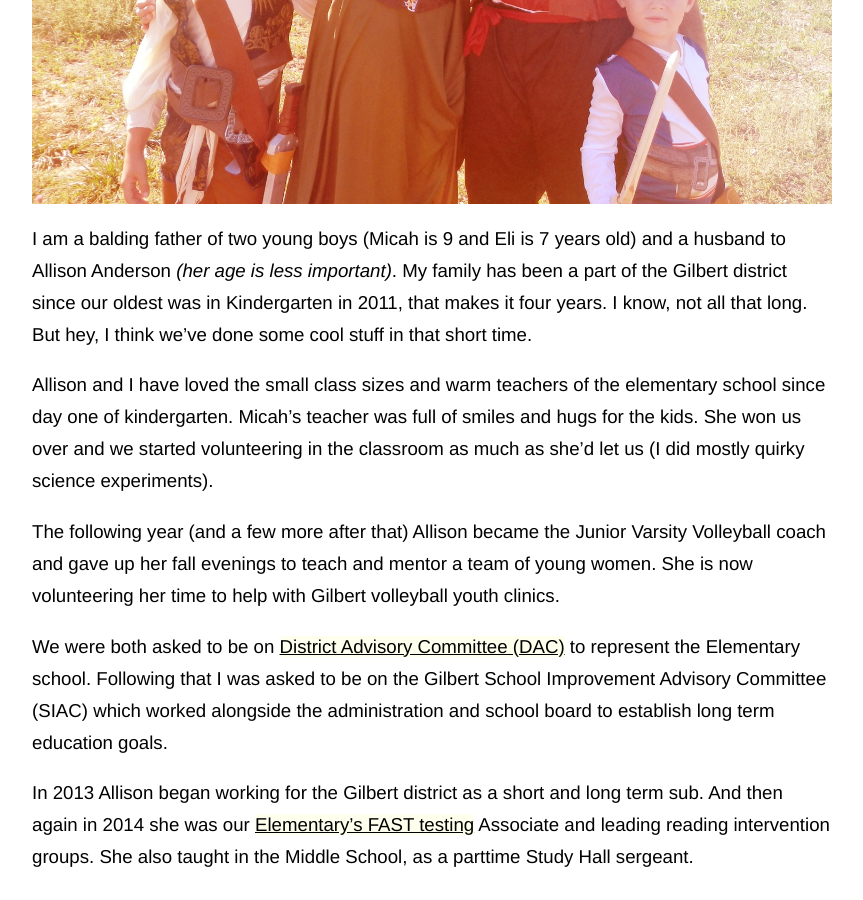
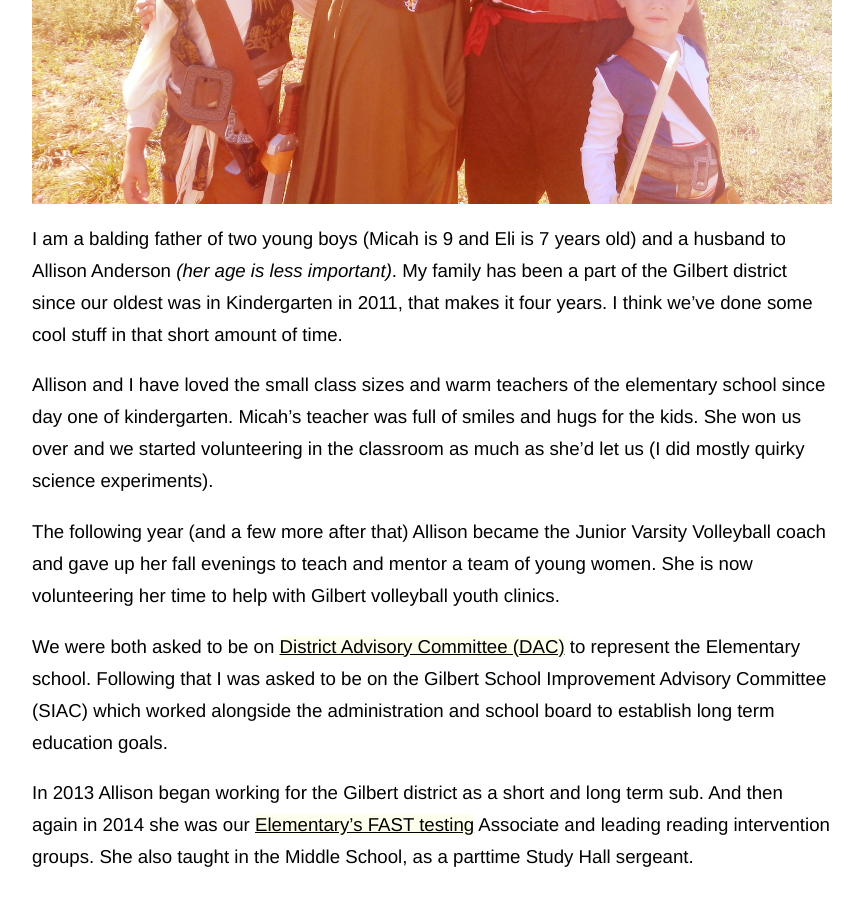
Before and after one commit to banderson623/banderson623.github.com, a Jekyll site: the page built from projects/gilbert-school-board.md, in a window 1280 px wide and 900 px high, scrolled down 2802 px. Shown: the whole window, without its empty margins (208-1071 px from the left). Built offline with Jekyll 4.4.1, drawn with Linux system fonts in a browser that asks for light colours; a script that is not in the unit is left out.

Commit message:
more stronger

```diff
--- a/projects/gilbert-school-board.md
+++ b/projects/gilbert-school-board.md
@@ -75,7 +75,7 @@ Actually, building [internet advertisements](http://www.voxmedia.com/vox-adverti
 
 <img src="/images/projects/gilbert/pirates-crop.jpg" class="centered can_shrink" alt="Me and my family dressing up" width="800px"/>
 
-I am a balding father of two young boys (Micah is 9 and Eli is 7 years old) and a husband to Allison Anderson _(her age is less important)_. My family has been a part of the Gilbert district since our oldest was in Kindergarten in 2011, that makes it four years. I know, not all that long. But hey, I think we've done some cool stuff in that short time.
+I am a balding father of two young boys (Micah is 9 and Eli is 7 years old) and a husband to Allison Anderson _(her age is less important)_. My family has been a part of the Gilbert district since our oldest was in Kindergarten in 2011, that makes it four years. I think we've done some cool stuff in that short amount of time.
 
 Allison and I have loved the small class sizes and warm teachers of the elementary school since day one of kindergarten. Micah's teacher was full of smiles and hugs for the kids. She won us over and we started volunteering in the classroom as much as she'd let us (I did mostly quirky science experiments).
 
```
